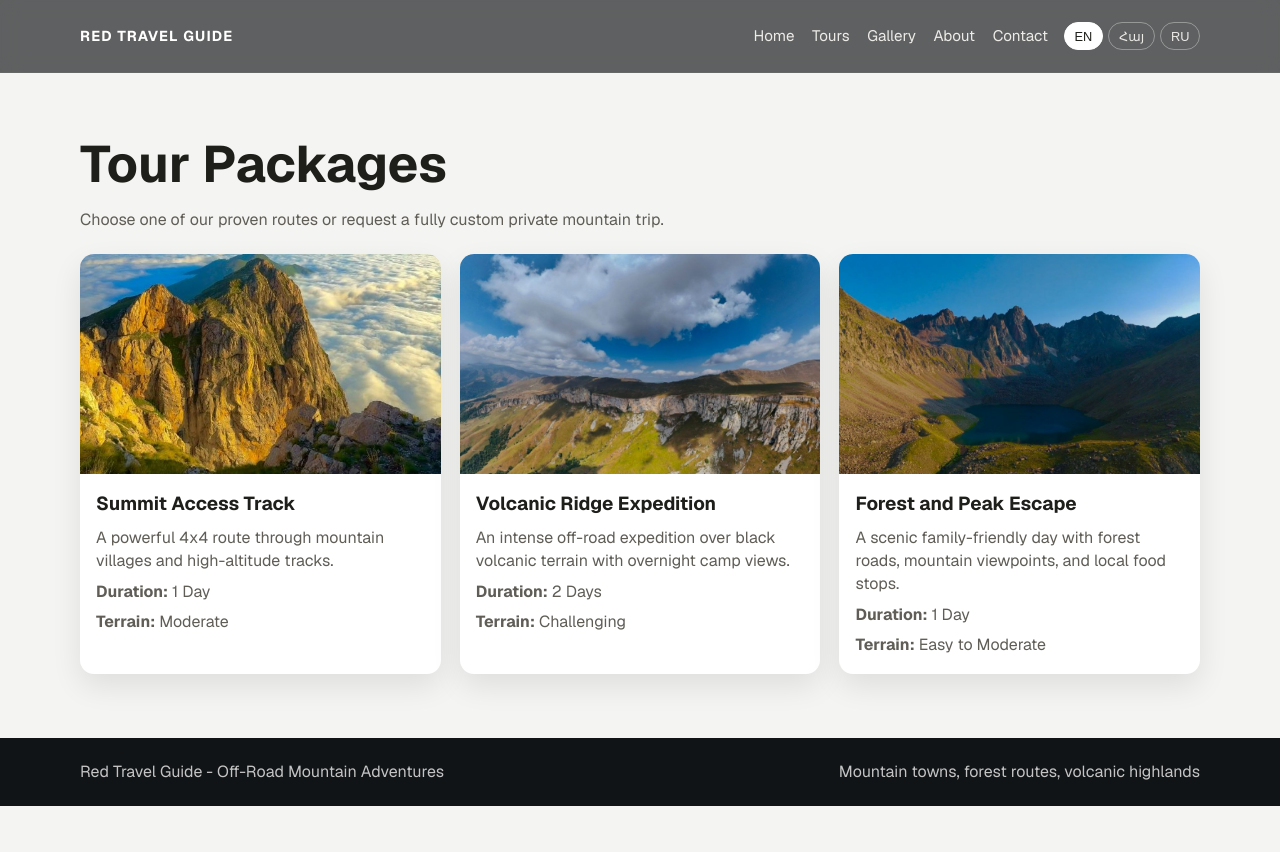
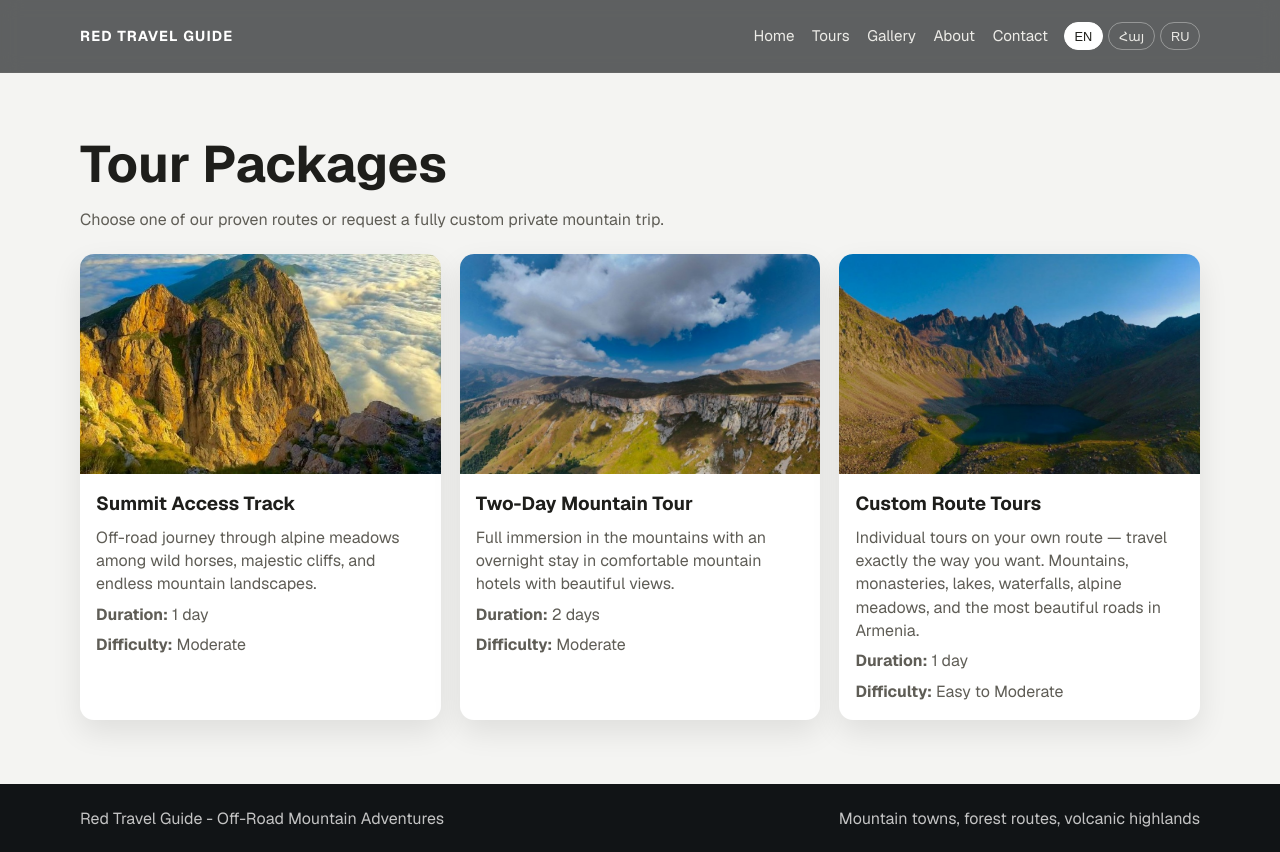
Before and after one commit to DavidGyulinyan/RED-TRAVEL-GUIDE, a Next.js app: page /tours in a window 1280 px wide. Before the commit the page ends 806 px from the top, so only its background shows below. Built offline with nearby package versions, Linux system fonts and the light colour scheme.

Commit message:
feat: update tour package details and translations in messages.js

```diff
--- a/app/i18n/messages.js
+++ b/app/i18n/messages.js
@@ -22,11 +22,39 @@ export const messages = {
       title: "Tour Packages",
       text: "Choose one of our proven routes or request a fully custom private mountain trip.",
       duration: "Duration",
-      terrain: "Terrain",
+      filming: "Filming",
+      picnic: "Picnic",
+      overnight: "Overnight",
+      terrain: "Difficulty",
+      price: "Price",
+      allInclusive: "Package",
       items: [
-        { name: "Summit Access Track", duration: "1 Day", level: "Moderate", details: "A powerful 4x4 route through mountain villages and high-altitude tracks." },
-        { name: "Volcanic Ridge Expedition", duration: "2 Days", level: "Challenging", details: "An intense off-road expedition over black volcanic terrain with overnight camp views." },
-        { name: "Forest and Peak Escape", duration: "1 Day", level: "Easy to Moderate", details: "A scenic family-friendly day with forest roads, mountain viewpoints, and local food stops." },
+        {
+          name: "Summit Access Track",
+          duration: "1 day",
+          filming: "Drone",
+          picnic: "on / off",
+          level: "Moderate",
+          price: "120,000 AMD",
+          details: "Off-road journey through alpine meadows among wild horses, majestic cliffs, and endless mountain landscapes.",
+        },
+        {
+          name: "Two-Day Mountain Tour",
+          duration: "2 days",
+          overnight: "Glamping",
+          filming: "Drone",
+          picnic: "included, day 2",
+          level: "Moderate",
+          price: "300.000 AMD",
+          allInclusive: "All-inclusive",
+          details: "Full immersion in the mountains with an overnight stay in comfortable mountain hotels with beautiful views.",
+        },
+        {
+          name: "Custom Route Tours",
+          duration: "1 day",
+          level: "Easy to Moderate",
+          details: "Individual tours on your own route — travel exactly the way you want. Mountains, monasteries, lakes, waterfalls, alpine meadows, and the most beautiful roads in Armenia.",
+        },
       ],
     },
     gallery: {
@@ -113,11 +141,11 @@ export const messages = {
   },
   am: {
     nav: { home: "Գլխավոր", tours: "Տուրեր", gallery: "Պատկերասրահ", about: "Մեր մասին", contact: "Կապ" },
-    brand: { name: "RED TRAVEL GUIDE", footer: "Red Travel Guide - Լեռնային օֆֆրոուդ արկածներ" },
+    brand: { name: "RED TRAVEL GUIDE", footer: "Red Travel Guide — լեռնային օֆրոադ արկածներ" },
     footer: { regions: "Լեռնային քաղաքներ, անտառային ուղիներ, հրաբխային բարձրավանդակներ" },
     home: {
       eyebrow: "4x4 Լեռնային տուրիզմ",
-      title: "Օֆֆրոուդ ճանապարհորդություններ բարձր լեռնաշղթաներով",
+      title: "Օֆրոադ ճանապարհորդություններ բարձր լեռնաշղթաներով",
       subtitle: "Անհատական և փոքր խմբային արկածներ կիրճերով, ալպիական մարգագետիններով և հրաբխային արահետներով՝ փորձառու տեղացի վարորդների և գիդերի հետ։",
       ctaTours: "Դիտել տուրերը",
       ctaGallery: "Դիտել ճանապարհորդությունը",
@@ -134,11 +162,39 @@ export const messages = {
       title: "Տուր փաթեթներ",
       text: "Ընտրեք պատրաստի երթուղիներից կամ պատվիրեք ամբողջությամբ անհատական լեռնային ճանապարհորդություն։",
       duration: "Տևողություն",
+      filming: "Նկարահանում",
+      picnic: "Պիկնիկ",
+      overnight: "Գիշերակաց",
       terrain: "Բարդություն",
+      price: "Գին",
+      allInclusive: "Փաթեթ",
       items: [
-        { name: "Գագաթային երթուղի", duration: "1 օր", level: "Միջին", details: "Հզոր 4x4 երթուղի լեռնային գյուղերով և բարձրադիր արահետներով։" },
-        { name: "Հրաբխային լեռնաշղթայի արշավ", duration: "2 օր", level: "Բարդ", details: "Ինտենսիվ օֆֆրոուդ արշավ հրաբխային տեղանքով՝ գիշերակաց տեսարժան վայրերում։" },
-        { name: "Անտառների և գագաթների երթուղի", duration: "1 օր", level: "Թեթևից միջին", details: "Ընտանեկան տեսարժան օր՝ անտառային ճանապարհներով, դիտակետերով և տեղական սննդով կանգառներով։" },
+        {
+          name: "Գագաթային երթուղի",
+          duration: "1 օր",
+          filming: "Դրոն",
+          picnic: "միաց./անջ.",
+          level: "Միջին",
+          price: "120.000 դրամ",
+          details: "Օֆրոդ ճանապարհորդություն ալպիական մարգագետիններով՝ վայրի ձիերի, վեհաշուք ժայռերի և անվերջ լեռնային տարածությունների մեջ։",
+        },
+        {
+          name: "2-օրյա լեռնային տուր",
+          duration: "2 օր",
+          overnight: "Գլամփինգ",
+          filming: "Դրոն",
+          picnic: "ներառված, 2-րդ օր",
+          level: "Միջին",
+          price: "300.000 դրամ",
+          allInclusive: "All-inclusive",
+          details: "Լեռների մեջ լիարժեք ընկղմում՝ գիշերակացով հարմարավետ լեռնային հյուրանոցներում՝ ապշեցուցիչ տեսարաններով։",
+        },
+        {
+          name: "Անհատական երթուղով տուրեր",
+          duration: "1 օր",
+          level: "Թեթևից միջին",
+          details: "Անհատական տուրեր ձեր երթուղով — Ճանապարհորդեք այնպես, ինչպես Ձեզ համար է։ Լեռներ, վանքեր, լիճեր, ջրվեժներ, ալպիական մարգագետիններ և Հայաստանի ամենագեղեցիկ ճանապարհները։",
+        },
       ],
     },
     gallery: {
@@ -246,11 +302,39 @@ export const messages = {
       title: "Тур-пакеты",
       text: "Выберите готовый маршрут или закажите полностью индивидуальное горное путешествие.",
       duration: "Длительность",
+      filming: "Съёмка",
+      picnic: "Пикник",
+      overnight: "Ночёвка",
       terrain: "Сложность",
+      price: "Цена",
+      allInclusive: "Пакет",
       items: [
-        { name: "Маршрут к высотным точкам", duration: "1 день", level: "Средняя", details: "Мощный 4x4 маршрут через горные села и высотные тропы." },
-        { name: "Экспедиция по вулканическим хребтам", duration: "2 дня", level: "Сложная", details: "Интенсивная оффроуд экспедиция по черным вулканическим ландшафтам с ночевкой." },
-        { name: "Леса и горные вершины", duration: "1 день", level: "Легкая / средняя", details: "Живописный семейный день с лесными дорогами, панорамами и местной кухней." },
+        {
+          name: "Маршрут к высотным точкам",
+          duration: "1 день",
+          filming: "Дрон",
+          picnic: "вкл/выкл",
+          level: "Средняя",
+          price: "120.000 драм",
+          details: "Путешествие на внедорожнике по альпийским лугам среди диких лошадей, величественных скал и бескрайних горных просторов.",
+        },
+        {
+          name: "Двухдневный горный тур",
+          duration: "2 дня",
+          overnight: "Глампинг",
+          filming: "Дрон",
+          picnic: "включено, 2 день",
+          level: "Средняя",
+          price: "300.000 драм",
+          allInclusive: "All-inclusive",
+          details: "Полное погружение в горы с ночёвкой в комфортных горных отелях с прекрасными видами.",
+        },
+        {
+          name: "Индивидуальные туры",
+          duration: "1 день",
+          level: "Легкая / средняя",
+          details: "Индивидуальные туры по вашему маршруту — путешествуйте так, как хочется именно вам. Горы, монастыри, озёра, водопады, альпийские луга и самые красивые дороги Армении.",
+        },
       ],
     },
     gallery: {
```
